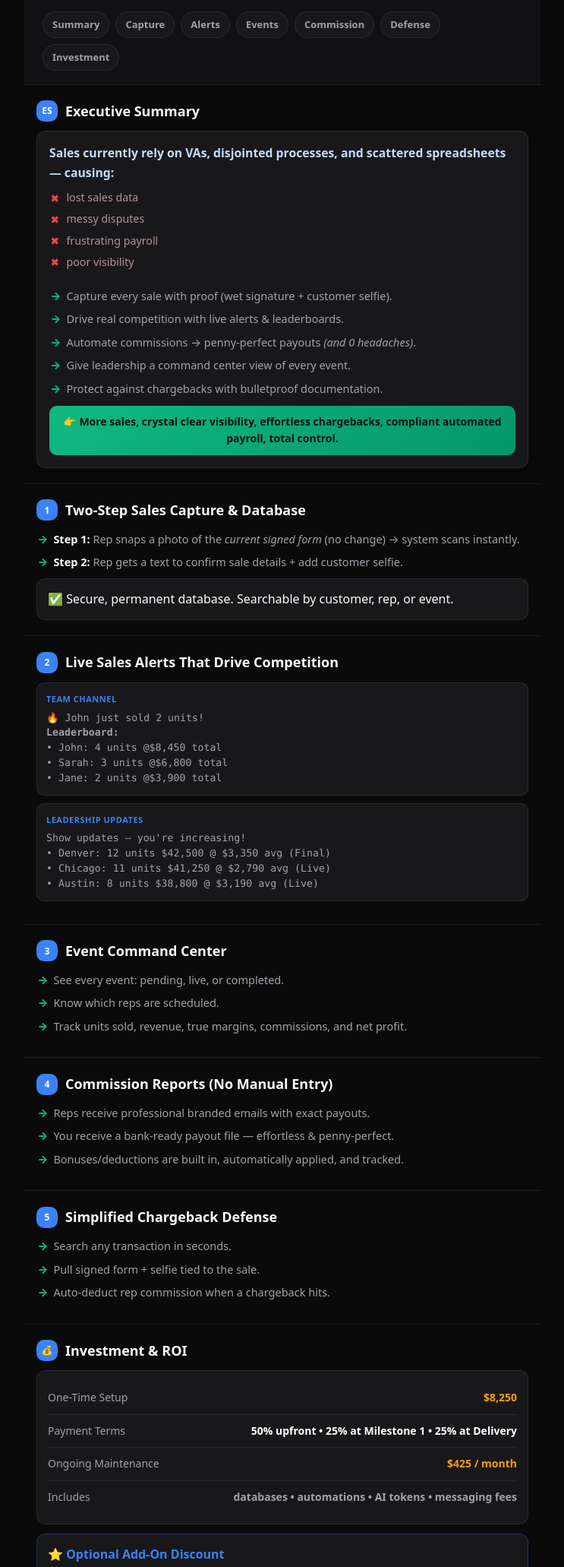
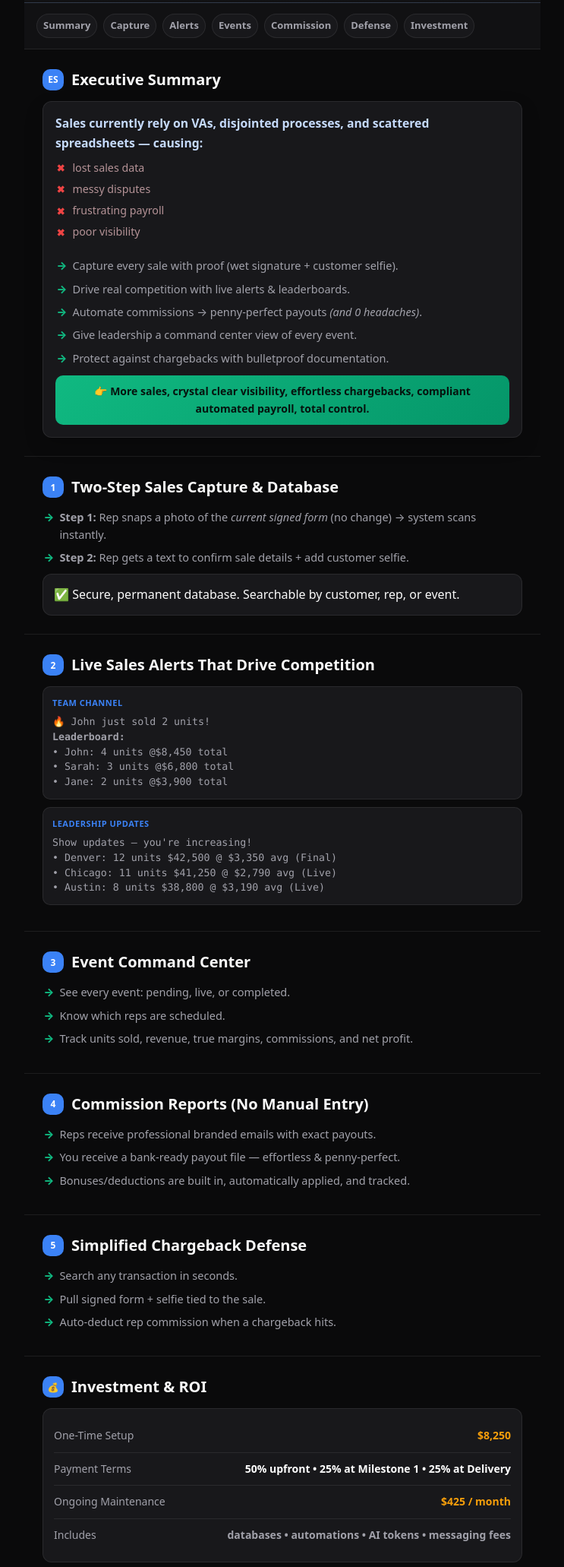
Before and after one commit to Endless-WInning/vibraproposal, a plain HTML site: page index.html in a window 1280 px wide. Shown: the part 182-2244 px from the top of the page at 76% size, without its empty margins (268-1011 px from the left). Drawn offline with Linux system fonts and the light colour scheme.

Commit message:
Update index.html

```diff
--- a/index.html
+++ b/index.html
@@ -14,7 +14,6 @@
       --ink:#fafafa;
       --ink-dim:#a1a1aa;
       --border:rgba(255,255,255,.08);
-
       --accent:#3b82f6;     /* blue */
       --success:#10b981;    /* green (good arrows) */
       --warn:#f59e0b;       /* amber */
@@ -39,53 +38,47 @@
       padding:4px 8px;border-radius:6px;margin-bottom:10px
     }
     h1{font-size:24px;font-weight:800;line-height:1.2;margin-bottom:8px}
-
-    /* Slightly more pronounced subtitle (cohesive with theme) */
     .subtitle{
       font-size:14px;line-height:1.45;font-weight:600;
       color:color-mix(in oklab, var(--accent) 25%, var(--ink-dim));
     }
 
-    /* ===== Pills (nav) — stacked on mobile, wrap on tablet, inline on desktop ===== */
+    /* ===== Pills (nav) =====
+       Phone: 2 rows, 3–4 per row (compact)
+       Tablet: 3 per row
+       Desktop: flex row with wrap
+    */
     .nav{
-      padding:14px 16px;
+      padding:12px 12px 10px;
       background:var(--surface);
       border-bottom:1px solid var(--border);
       display:grid;
-      grid-template-columns: 1fr;           /* stack on small screens */
+      grid-template-columns: repeat(3, minmax(0,1fr)); /* tiny phones = 3 across */
       gap:8px;
     }
+    @media (min-width:390px){ /* most iPhones / Pixels */
+      .nav{grid-template-columns: repeat(4, minmax(0,1fr));}
+    }
+    @media (min-width:680px){ /* small tablets */
+      .nav{grid-template-columns: repeat(3, minmax(0,1fr)); padding:14px 16px;}
+    }
+    @media (min-width:900px){ /* desktop */
+      .nav{display:flex;flex-wrap:wrap;gap:8px}
+    }
     .pill{
-      display:inline-block;
+      display:block;
       text-align:center;
-      padding:10px 12px;
+      padding:7px 8px;                 /* compact */
       border-radius:999px;
       background:var(--card);
       border:1px solid var(--border);
-      font-size:14px;
+      font-size:13px;
       font-weight:700;
       color:var(--ink-dim);
       text-decoration:none;
+      line-height:1.2;
     }
     .pill:active{background:var(--accent);border-color:var(--accent);color:#fff}
-
-    /* Tablet: 2-up grid of pills */
-    @media (min-width:540px){
-      .nav{grid-template-columns: 1fr 1fr;}
-    }
-    /* Larger tablets: 3-up grid */
-    @media (min-width:768px){
-      .container{max-width:680px;margin:0 auto}
-      .header{padding:32px 24px}
-      .nav{padding:18px 24px;grid-template-columns: 1fr 1fr 1fr;}
-    }
-    /* Desktop: single row, wrapping if needed */
-    @media (min-width:980px){
-      .nav{
-        display:flex; flex-wrap:wrap; gap:8px;
-      }
-      .pill{flex:0 0 auto; padding:6px 12px; font-size:13px; font-weight:600;}
-    }
 
     /* ===== Sections ===== */
     .section{padding:20px 16px;border-bottom:1px solid var(--border)}
@@ -105,7 +98,7 @@
     .lede{font-size:15.75px;line-height:1.65;margin-bottom:8px;color:var(--ink)}
     .lede b{font-weight:800;color:color-mix(in oklab, var(--accent) 28%, var(--ink))}
 
-    /* Lists — compact & hierarchical */
+    /* Lists */
     ul{list-style:none;margin:10px 0}
     .list{padding-left:1.2rem}
     .list>li{
@@ -115,12 +108,6 @@
     .list>li::before{
       content:"→";position:absolute;left:-1.1rem;top:0;color:var(--success);font-weight:800
     }
-    .list strong{color:var(--ink)}
-    .list .sub{margin:6px 0 2px;padding-left:1.15rem}
-    .list .sub>li{margin:6px 0}
-    .list .sub>li::before{left:-1rem;opacity:.9}
-
-    /* Pain list with little red X's */
     .badlist{padding-left:1.2rem;margin:6px 0 22px}
     .badlist>li{
       position:relative;margin:6px 0;padding-left:.2rem;
@@ -128,27 +115,21 @@
       line-height:1.55
     }
     .badlist>li::before{
-      content:"✖";
-      position:absolute;left:-1.1rem;top:0.1rem;
-      color:var(--error);font-weight:800;font-size:13px
+      content:"✖";position:absolute;left:-1.1rem;top:0.1rem;color:var(--error);font-weight:800;font-size:13px
     }
 
-    /* Result banner */
     .result{
       background:linear-gradient(135deg,var(--success),#059669);
       border-radius:10px;text-align:center;padding:10px 12px;margin-top:12px;
       font-size:14px;font-weight:700;color:#06130e
     }
 
-    /* Message blocks (SMS-style examples) */
     .msg{background:var(--card);border:1px solid var(--border);border-radius:10px;padding:12px;margin:10px 0}
     .msg .label{font-size:11px;font-weight:800;text-transform:uppercase;letter-spacing:.5px;color:var(--accent);margin-bottom:6px}
     .msg .content{font-family:ui-monospace,Menlo,Consolas,monospace;font-size:13.25px;color:var(--ink-dim);line-height:1.5;white-space:pre-wrap}
 
-    /* Cards */
     .card-lite{background:var(--card);border:1px solid var(--border);border-radius:12px;padding:14px}
 
-    /* Investment / ROI */
     .price-row{display:flex;justify-content:space-between;padding:10px 0;border-bottom:1px solid var(--border);font-size:14px}
     .price-row:last-child{border-bottom:none}
     .price-label{color:var(--ink-dim)}
@@ -157,18 +138,25 @@
     .roi-title{font-size:14px;font-weight:800;color:var(--success);margin-bottom:6px}
     .roi-item{font-size:13.5px;color:var(--ink-dim);margin:4px 0}
     .payback{background:var(--success);color:#06130e;border-radius:8px;padding:8px;text-align:center;font-size:13px;font-weight:800;margin-top:8px}
+
+    @media (min-width:768px){
+      .container{max-width:680px;margin:0 auto}
+      .header{padding:32px 24px}
+      .section{padding:24px}
+      h1{font-size:30px}
+      h2{font-size:20px}
+    }
   </style>
 </head>
 <body>
   <div class="container">
-    <!-- Header -->
     <header class="header">
       <span class="tag">Vibration Plate Edition</span>
       <h1>📊 Happy-CEO Sales System</h1>
       <p class="subtitle">Transform paper + VAs into a digital powerhouse with automated capture, commissions, and real-time visibility.</p>
     </header>
 
-    <!-- Pills (stacked on mobile) -->
+    <!-- Two-row pills on phones -->
     <nav class="nav" aria-label="Section navigation">
       <a class="pill" href="#summary">Summary</a>
       <a class="pill" href="#capture">Capture</a>
@@ -185,16 +173,10 @@
         <div class="badge">ES</div><h2>Executive Summary</h2>
       </div>
       <div class="summary-card">
-        <p class="lede">
-          <b>Sales currently rely on VAs, disjointed processes, and scattered spreadsheets — causing:</b>
-        </p>
+        <p class="lede"><b>Sales currently rely on VAs, disjointed processes, and scattered spreadsheets — causing:</b></p>
         <ul class="badlist">
-          <li>lost sales data</li>
-          <li>messy disputes</li>
-          <li>frustrating payroll</li>
-          <li>poor visibility</li>
+          <li>lost sales data</li><li>messy disputes</li><li>frustrating payroll</li><li>poor visibility</li>
         </ul>
-
         <ul class="list">
           <li>Capture every sale with proof (wet signature + customer selfie).</li>
           <li>Drive real competition with live alerts & leaderboards.</li>
@@ -208,23 +190,17 @@
 
     <!-- 1. Two-Step Capture -->
     <section id="capture" class="section">
-      <div class="section-header">
-        <div class="badge">1</div><h2>Two-Step Sales Capture & Database</h2>
-      </div>
+      <div class="section-header"><div class="badge">1</div><h2>Two-Step Sales Capture & Database</h2></div>
       <ul class="list">
         <li><strong>Step 1:</strong> Rep snaps a photo of the <em>current signed form</em> (no change) → system scans instantly.</li>
         <li><strong>Step 2:</strong> Rep gets a text to confirm sale details + add customer selfie.</li>
       </ul>
-      <div class="card-lite" style="margin-top:10px">
-        ✅ Secure, permanent database. Searchable by customer, rep, or event.
-      </div>
+      <div class="card-lite" style="margin-top:10px">✅ Secure, permanent database. Searchable by customer, rep, or event.</div>
     </section>
 
     <!-- 2. Live Alerts -->
     <section id="alerts" class="section">
-      <div class="section-header">
-        <div class="badge">2</div><h2>Live Sales Alerts That Drive Competition</h2>
-      </div>
+      <div class="section-header"><div class="badge">2</div><h2>Live Sales Alerts That Drive Competition</h2></div>
       <div class="msg">
         <div class="label">Team Channel</div>
         <div class="content">🔥 John just sold 2 units!
@@ -244,9 +220,7 @@
 
     <!-- 3. Event Command Center -->
     <section id="events" class="section">
-      <div class="section-header">
-        <div class="badge">3</div><h2>Event Command Center</h2>
-      </div>
+      <div class="section-header"><div class="badge">3</div><h2>Event Command Center</h2></div>
       <ul class="list">
         <li>See every event: pending, live, or completed.</li>
         <li>Know which reps are scheduled.</li>
@@ -256,9 +230,7 @@
 
     <!-- 4. Commission Reports -->
     <section id="commission" class="section">
-      <div class="section-header">
-        <div class="badge">4</div><h2>Commission Reports (No Manual Entry)</h2>
-      </div>
+      <div class="section-header"><div class="badge">4</div><h2>Commission Reports (No Manual Entry)</h2></div>
       <ul class="list">
         <li>Reps receive professional branded emails with exact payouts.</li>
         <li>You receive a bank-ready payout file — effortless & penny-perfect.</li>
@@ -268,9 +240,7 @@
 
     <!-- 5. Chargeback Defense -->
     <section id="defense" class="section">
-      <div class="section-header">
-        <div class="badge">5</div><h2>Simplified Chargeback Defense</h2>
-      </div>
+      <div class="section-header"><div class="badge">5</div><h2>Simplified Chargeback Defense</h2></div>
       <ul class="list">
         <li>Search any transaction in seconds.</li>
         <li>Pull signed form + selfie tied to the sale.</li>
@@ -280,30 +250,15 @@
 
     <!-- Investment & ROI -->
     <section id="invest" class="section">
-      <div class="section-header">
-        <div class="badge">💰</div><h2>Investment & ROI</h2>
+      <div class="section-header"><div class="badge">💰</div><h2>Investment & ROI</h2></div>
+
+      <div class="card-lite" style="margin-bottom:12px">
+        <div class="price-row"><span class="price-label">One-Time Setup</span><span class="price-value">$8,250</span></div>
+        <div class="price-row"><span class="price-label">Payment Terms</span><span style="color:#fff;font-weight:700">50% upfront • 25% at Milestone 1 • 25% at Delivery</span></div>
+        <div class="price-row"><span class="price-label">Ongoing Maintenance</span><span class="price-value">$425 / month</span></div>
+        <div class="price-row"><span class="price-label">Includes</span><span style="color:var(--ink-dim);font-weight:600">databases • automations • AI tokens • messaging fees</span></div>
       </div>
 
-      <div class="card-lite" style="margin-bottom:12px">
-        <div class="price-row">
-          <span class="price-label">One-Time Setup</span>
-          <span class="price-value">$8,250</span>
-        </div>
-        <div class="price-row">
-          <span class="price-label">Payment Terms</span>
-          <span class="price-value" style="color:#fff">50% upfront • 25% at Milestone 1 • 25% at Delivery</span>
-        </div>
-        <div class="price-row">
-          <span class="price-label">Ongoing Maintenance</span>
-          <span class="price-value">$425 / month</span>
-        </div>
-        <div class="price-row">
-          <span class="price-label">Includes</span>
-          <span class="price-value" style="color:var(--ink-dim);font-weight:600">databases • automations • AI tokens • messaging fees</span>
-        </div>
-      </div>
-
-      <!-- Optional Add-On Discount -->
       <div class="card-lite" style="margin-top:12px;border-color:rgba(59,130,246,.28)">
         <div style="font-weight:800;margin-bottom:6px;color:var(--accent)">⭐ Optional Add-On Discount</div>
         <div style="font-weight:800;margin-bottom:6px">
```
